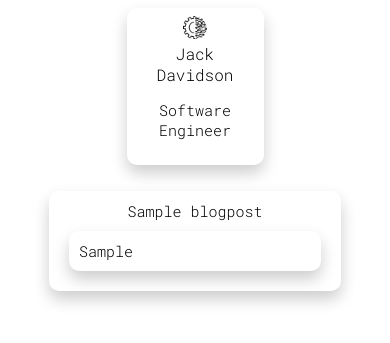
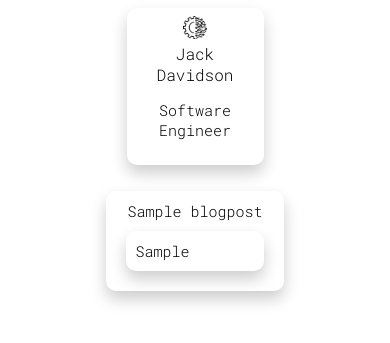
Before and after one commit to jack-davidson/jackdavidson, a Django app: page /blog/1 in a window 390 px wide. Shown: the top 343 px of the page. Run offline with Django 3.2, Linux system fonts and the light colour scheme; tables that the repository leaves empty hold one stand-in row (values such as "Sample post").

Commit message:
changed the menu rule to be a class that is used globally as a menu that is responsive.

```diff
--- a/blog/templates/blog/blog.html
+++ b/blog/templates/blog/blog.html
@@ -4,7 +4,7 @@
 
 <script src="{% static 'script/toggle.js' %}"></script>
 <link rel="stylesheet" href="{% static 'blog/style/blog.css' %}">
-<link rel="stylesheet" href="{% static 'blog/style/profile.css' %}">
+<link rel="stylesheet" href="{% static 'style/profile.css' %}">
 
 <div id="profile" class="card">
 	<img src="{% static 'core/img/devicon.png' %}">
@@ -14,7 +14,7 @@
 	</div>
 </div>
 
-<div id="menu">
+<div class="menu">
 	<div class="grid">
 		<div class="card">
 			{{ blog.title }}
--- a/blog/templates/blog/index.html
+++ b/blog/templates/blog/index.html
@@ -13,7 +13,7 @@
 	</div>
 </div>
 
-<div id="menu">
+<div class="menu">
 	<div class="grid">
 		<div class="card">
 			All Blogs
--- a/core/templates/core/index.html
+++ b/core/templates/core/index.html
@@ -13,7 +13,7 @@
 	</div>
 </div>
 
-<div id="menu">
+<div class="menu">
 	<div class="grid">
 
 		<a href="javascript:toggle('about_content')">
--- a/static/style/base.css
+++ b/static/style/base.css
@@ -30,7 +30,7 @@ img {
 	grid-template-columns: 33% 33% 33%;
 }
 
-#menu {
+.menu {
 	width: 51vw;
 	text-align: center;
 	margin-left: auto;
```
